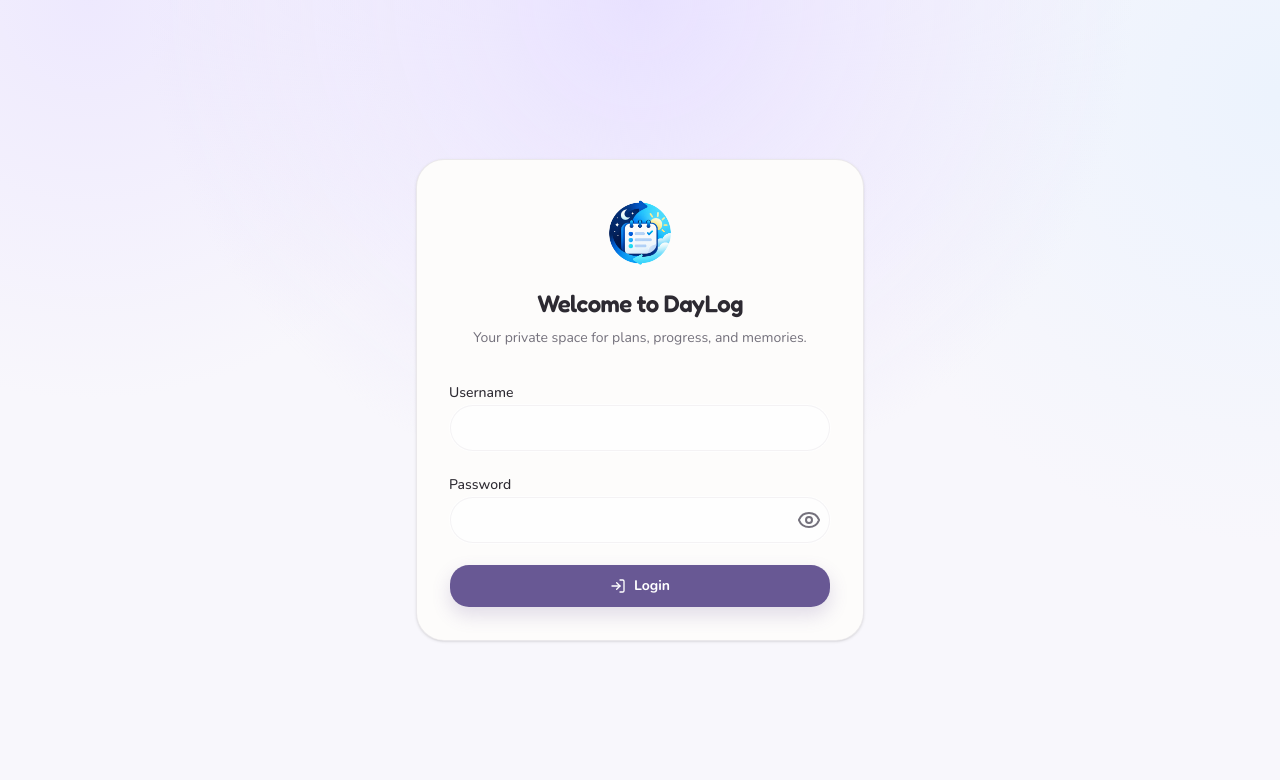
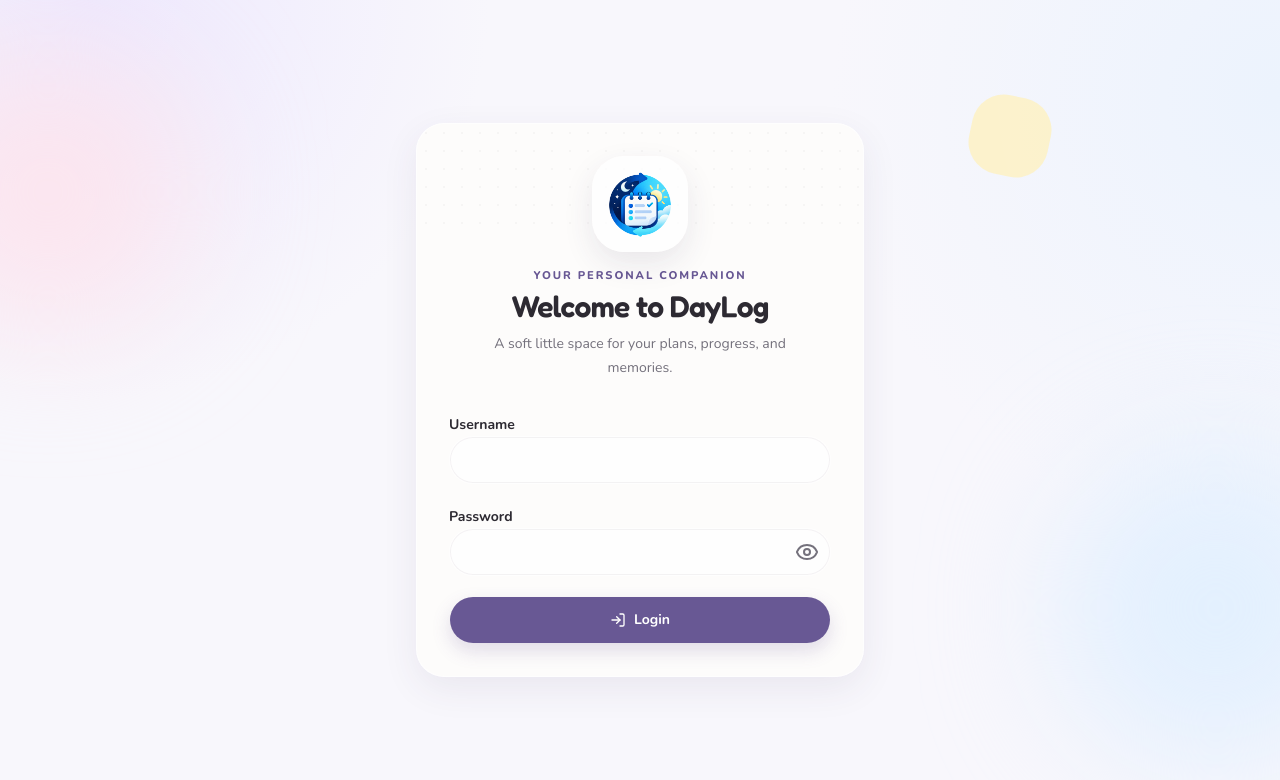
Before and after one commit to keke-keysha/Mini-Daylog, a Next.js app: page /login in a window 1280 px wide. Shown: the top 780 px of the page. Built offline with nearby package versions, Linux system fonts and the light colour scheme.

Commit message:
style: redesign DayLog application shell

```diff
--- a/app/globals.css
+++ b/app/globals.css
@@ -290,6 +290,10 @@
   }
   .sidebar-link svg { @apply size-5; }
   .sidebar-link.is-active { @apply bg-daylog-lavender text-daylog-lavender-ink shadow-sm; }
+  .nav-active-blue { @apply bg-daylog-blue text-daylog-blue-ink; }
+  .nav-active-lavender { @apply bg-daylog-lavender text-daylog-lavender-ink; }
+  .nav-active-peach { @apply bg-daylog-peach text-daylog-peach-ink; }
+  .nav-active-pink { @apply bg-daylog-pink text-daylog-pink-ink; }
 }
 
 * {
--- a/app/login/page.tsx
+++ b/app/login/page.tsx
@@ -5,12 +5,19 @@ import { LoginForm } from "@/components/auth/login-form";
 
 export default function LoginPage() {
   return (
-    <main className="grid min-h-dvh place-items-center bg-[radial-gradient(circle_at_top,_var(--accent),_transparent_48%)] px-5 py-10">
-      <section className="w-full max-w-md rounded-3xl border bg-card p-6 shadow-sm sm:p-8">
+    <main className="relative grid min-h-dvh place-items-center overflow-hidden px-5 py-10">
+      <div aria-hidden="true" className="pointer-events-none absolute -left-24 top-12 size-72 rounded-full bg-daylog-pink/70 blur-3xl" />
+      <div aria-hidden="true" className="pointer-events-none absolute -right-24 bottom-8 size-80 rounded-full bg-daylog-blue/75 blur-3xl" />
+      <div aria-hidden="true" className="pointer-events-none absolute right-[18%] top-[12%] size-20 rotate-12 rounded-[2rem] bg-daylog-yellow/70" />
+      <section className="bento-card relative w-full max-w-md overflow-hidden p-6 sm:p-8">
+        <div aria-hidden="true" className="pastel-grid pointer-events-none absolute inset-x-0 top-0 h-28 opacity-40" />
         <div className="mb-8 flex flex-col items-center text-center">
-          <Image src="/logo.png" alt="DayLog" width={88} height={88} className="mb-4 size-20 object-contain" priority />
-          <h1 className="text-2xl font-semibold tracking-tight">Welcome to DayLog</h1>
-          <p className="mt-2 text-sm text-muted-foreground">Your private space for plans, progress, and memories.</p>
+          <div className="relative mb-4 grid size-24 place-items-center rounded-[2rem] bg-white/70 shadow-[0_12px_30px_rgba(62,48,91,0.10)] dark:bg-white/10">
+            <Image src="/logo.png" alt="DayLog" width={88} height={88} className="size-20 object-contain" priority />
+          </div>
+          <p className="eyebrow">Your personal companion</p>
+          <h1 className="font-heading text-3xl font-semibold tracking-tight">Welcome to DayLog</h1>
+          <p className="mt-2 max-w-xs text-sm leading-6 text-muted-foreground">A soft little space for your plans, progress, and memories.</p>
         </div>
         <Suspense fallback={<div className="h-64 animate-pulse rounded-2xl bg-muted" />}>
           <LoginForm />
--- a/components/auth/login-form.tsx
+++ b/components/auth/login-form.tsx
@@ -59,7 +59,7 @@ export function LoginForm() {
   return (
     <form className="space-y-5" noValidate onSubmit={handleSubmit}>
       <div className="space-y-2">
-        <label className="text-sm font-medium" htmlFor="username">Username</label>
+        <label className="text-sm font-bold" htmlFor="username">Username</label>
         <input
           autoComplete="username"
           className="field"
@@ -71,7 +71,7 @@ export function LoginForm() {
         {errors.username && <p className="field-error" id="username-error">{errors.username}</p>}
       </div>
       <div className="space-y-2">
-        <label className="text-sm font-medium" htmlFor="password">Password</label>
+        <label className="text-sm font-bold" htmlFor="password">Password</label>
         <div className="relative">
           <input
             autoComplete="current-password"
@@ -84,7 +84,7 @@ export function LoginForm() {
           />
           <button
             type="button"
-            className="absolute inset-y-0 right-0 grid min-h-11 w-11 place-items-center text-muted-foreground hover:text-foreground"
+            className="absolute inset-y-0 right-0 grid min-h-12 w-12 place-items-center rounded-2xl text-muted-foreground transition hover:bg-daylog-lavender/70 hover:text-foreground focus-visible:ring-3 focus-visible:ring-ring/30"
             onClick={() => setShowPassword((value) => !value)}
             aria-label={showPassword ? "Hide password" : "Show password"}
           >
@@ -93,7 +93,7 @@ export function LoginForm() {
         </div>
         {errors.password && <p className="field-error" id="password-error">{errors.password}</p>}
       </div>
-      <Button className="h-11 w-full rounded-xl" disabled={pending} size="lg" type="submit">
+      <Button className="h-12 w-full" disabled={pending} size="lg" type="submit">
         {pending ? <LoaderCircle className="animate-spin" /> : <LogIn />}
         {pending ? "Signing in..." : "Login"}
       </Button>
--- a/components/layout/app-navigation.tsx
+++ b/components/layout/app-navigation.tsx
@@ -7,11 +7,11 @@ import { usePathname } from "next/navigation";
 import { cn } from "@/lib/utils";
 
 const items = [
-  { href: "/", label: "Home", icon: Home },
-  { href: "/daily", label: "Daily", icon: CalendarDays },
-  { href: "/focus", label: "Focus", icon: Crosshair },
-  { href: "/tracker", label: "Tracker", icon: Route },
-  { href: "/library", label: "Library", icon: BookOpen },
+  { href: "/", label: "Home", icon: Home, activeClass: "nav-active-lavender" },
+  { href: "/daily", label: "Daily", icon: CalendarDays, activeClass: "nav-active-blue" },
+  { href: "/focus", label: "Focus", icon: Crosshair, activeClass: "nav-active-lavender" },
+  { href: "/tracker", label: "Tracker", icon: Route, activeClass: "nav-active-peach" },
+  { href: "/library", label: "Library", icon: BookOpen, activeClass: "nav-active-pink" },
 ];
 
 function isActive(pathname: string, href: string) {
@@ -25,10 +25,10 @@ export function AppNavigation({ variant }: { variant: "mobile" | "desktop" }) {
     return (
       <nav className="bottom-nav md:hidden" aria-label="Primary navigation">
         <div className="grid grid-cols-5">
-          {items.map(({ href, label, icon: Icon }) => {
+          {items.map(({ href, label, icon: Icon, activeClass }) => {
             const active = isActive(pathname, href);
             return (
-              <Link key={href} href={href} className={cn("bottom-nav-item", active && "is-active")} aria-current={active ? "page" : undefined}>
+              <Link key={href} href={href} className={cn("bottom-nav-item", active && "is-active", active && activeClass)} aria-current={active ? "page" : undefined}>
                 <Icon aria-hidden="true" />
                 <span>{label}</span>
               </Link>
@@ -41,10 +41,10 @@ export function AppNavigation({ variant }: { variant: "mobile" | "desktop" }) {
 
   return (
     <nav className="mt-9 space-y-1" aria-label="Primary navigation">
-      {items.map(({ href, label, icon: Icon }) => {
+      {items.map(({ href, label, icon: Icon, activeClass }) => {
         const active = isActive(pathname, href);
         return (
-          <Link key={href} href={href} className={cn("sidebar-link", active && "is-active")} aria-current={active ? "page" : undefined}>
+          <Link key={href} href={href} className={cn("sidebar-link", active && "is-active", active && activeClass)} aria-current={active ? "page" : undefined}>
             <Icon aria-hidden="true" />
             <span>{label}</span>
           </Link>
--- a/components/layout/app-shell.tsx
+++ b/components/layout/app-shell.tsx
@@ -5,19 +5,30 @@ import { LogoutButton } from "@/components/layout/logout-button";
 
 export function AppShell({ children, username }: { children: React.ReactNode; username: string }) {
   return (
-    <div className="min-h-dvh bg-background md:grid md:grid-cols-[248px_minmax(0,1fr)]">
-      <aside className="fixed inset-y-0 left-0 z-30 hidden w-[248px] flex-col border-r bg-card px-4 py-6 md:flex">
-        <div className="flex items-center gap-3 px-2">
-          <Image src="/logo.png" alt="DayLog" width={48} height={48} className="size-11 object-contain" priority />
+    <div className="relative min-h-dvh md:grid md:grid-cols-[272px_minmax(0,1fr)]">
+      <div aria-hidden="true" className="pointer-events-none fixed -left-24 top-1/3 -z-10 size-64 rounded-full bg-daylog-pink/35 blur-3xl" />
+      <div aria-hidden="true" className="pointer-events-none fixed -right-24 bottom-16 -z-10 size-72 rounded-full bg-daylog-blue/45 blur-3xl" />
+      <aside className="fixed bottom-4 left-4 top-4 z-30 hidden w-[244px] flex-col rounded-[2rem] border border-white/70 bg-sidebar/80 px-4 py-5 shadow-[0_18px_50px_rgba(52,42,75,0.10)] backdrop-blur-xl md:flex dark:border-white/10">
+        <div className="flex items-center gap-3 px-2 py-1">
+          <div className="grid size-12 place-items-center rounded-[1.15rem] bg-white/65 shadow-sm dark:bg-white/10">
+            <Image src="/logo.png" alt="DayLog" width={48} height={48} className="size-10 object-contain" priority />
+          </div>
           <div>
-            <p className="text-lg font-semibold tracking-tight">DayLog</p>
-            <p className="max-w-36 truncate text-xs text-muted-foreground">{username}</p>
+            <p className="font-heading text-xl font-semibold tracking-tight">DayLog</p>
+            <p className="max-w-32 truncate text-xs font-bold text-muted-foreground">{username}&apos;s space</p>
           </div>
         </div>
         <AppNavigation variant="desktop" />
         <div className="mt-auto"><LogoutButton /></div>
       </aside>
       <div className="min-w-0 md:col-start-2">
+        <header className="sticky top-0 z-30 flex h-16 items-center justify-between border-b border-white/50 bg-background/75 px-4 backdrop-blur-xl md:hidden dark:border-white/5">
+          <div className="flex items-center gap-2.5">
+            <Image src="/logo.png" alt="DayLog" width={38} height={38} className="size-9 object-contain" priority />
+            <div><p className="font-heading text-lg font-semibold leading-none">DayLog</p><p className="mt-1 max-w-48 truncate text-[10px] font-bold text-muted-foreground">{username}&apos;s personal space</p></div>
+          </div>
+          <LogoutButton compact />
+        </header>
         {children}
       </div>
       <AppNavigation variant="mobile" />
--- a/components/layout/logout-button.tsx
+++ b/components/layout/logout-button.tsx
@@ -6,15 +6,15 @@ import { toast } from "sonner";
 
 import { Button } from "@/components/ui/button";
 
-export function LogoutButton() {
+export function LogoutButton({ compact = false }: { compact?: boolean }) {
   async function logout() {
     toast.success("Logged out");
     await signOut({ callbackUrl: "/login" });
   }
 
   return (
-    <Button variant="ghost" className="h-11 w-full justify-start gap-3 px-3 text-muted-foreground" onClick={logout}>
-      <LogOut /> Logout
+    <Button variant="ghost" size={compact ? "icon" : "default"} className={compact ? "text-muted-foreground" : "h-11 w-full justify-start gap-3 px-3 text-muted-foreground"} onClick={logout} aria-label={compact ? "Logout" : undefined}>
+      <LogOut /> {!compact && "Logout"}
     </Button>
   );
 }
```
